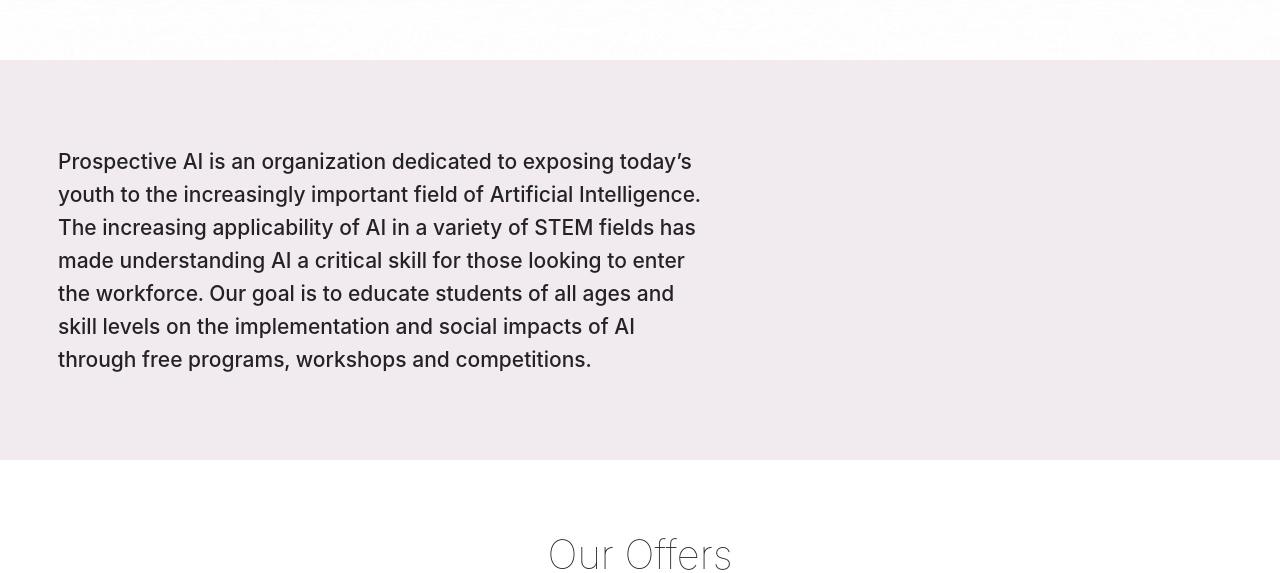
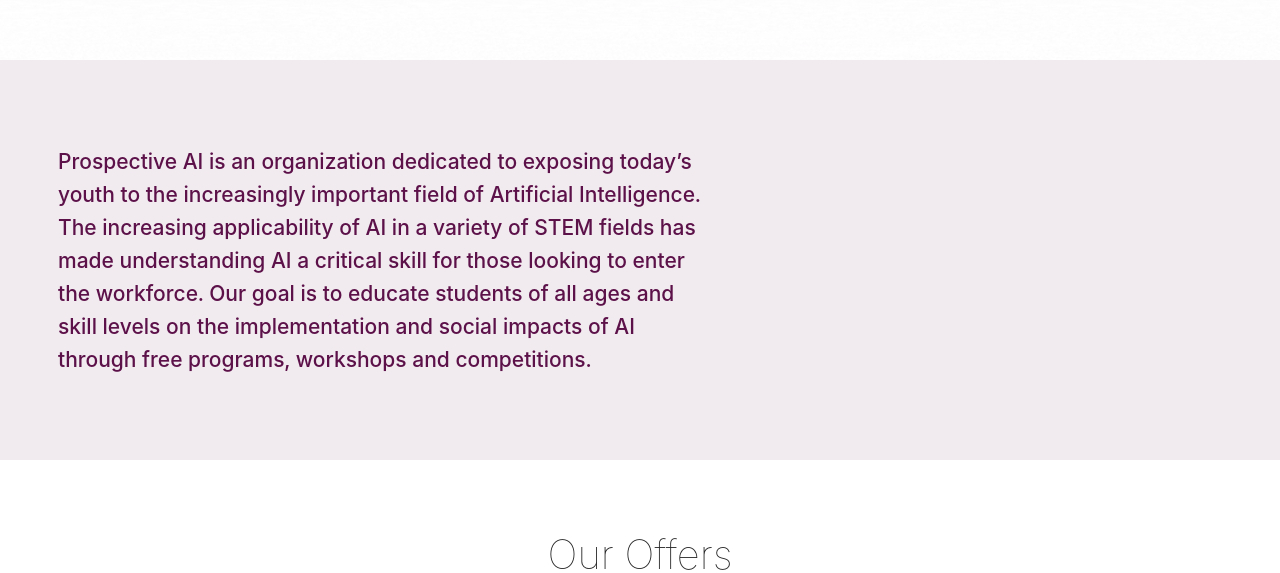
Before and after one commit to akaashkolluri/prospective-ai, a Next.js app: page / in a window 1280 px wide. Shown: the part 731-1304 px from the top of the page. Built offline with nearby package versions, Linux system fonts and the light colour scheme.

Commit message:
updated color of mission text

```diff
--- a/styles/Home.module.css
+++ b/styles/Home.module.css
@@ -23,6 +23,10 @@
   justify-content: center;
   align-items: center;
   background-color: #5c114916;
+}
+
+.missionContainer h2 {
+  color: #5c1149;
 }
 
 .quoteContainer {
@@ -64,7 +68,6 @@
 
 .donateContainer h2 {
   max-width: 900px;
-  align-text: right;
   min-width: 200px;
   color: #0f4857;
 }
```
